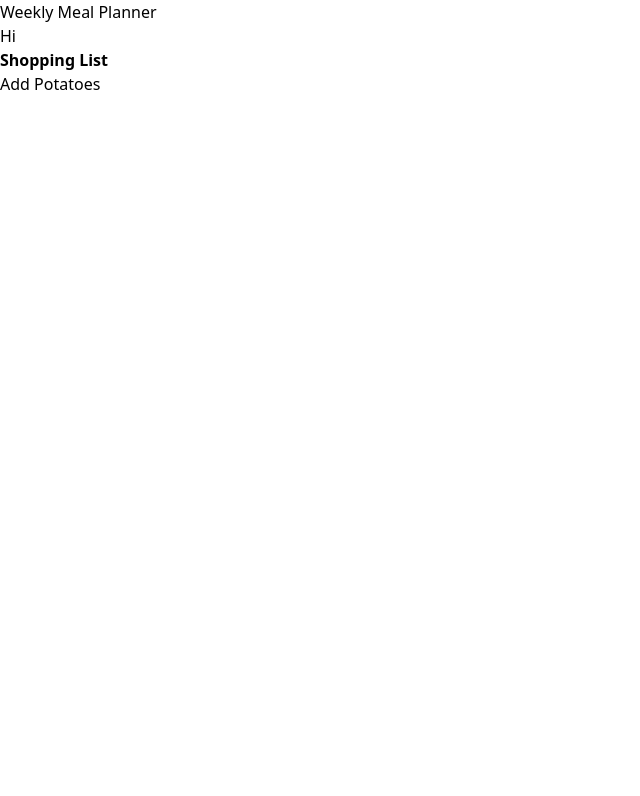
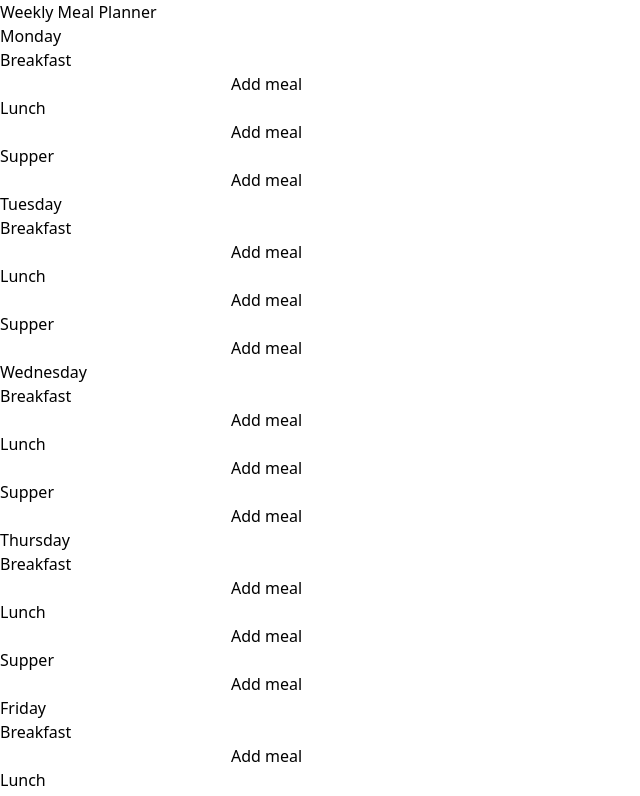
Before and after one commit to arturjzapater/meal-planner, a React app: page / in a window 1280 px wide. Shown: the top 796 px of the page, without its empty margins (0-640 px from the left). Built offline with nearby package versions, Linux system fonts and the light colour scheme.

Commit message:
added week schedule

```diff
--- a/src/components/App.tsx
+++ b/src/components/App.tsx
@@ -26,7 +26,7 @@ const mapStateToProps = (state: State) => ({ ...state })
 
 const mapDispatchToProps = (dispatch: CallableFunction) => ({
   addIngredient: (ingredient: string) => dispatch(actions.addIngredient(ingredient)),
-  addMeal: (day: string, meal: string, dish: string) => dispatch(actions.addMeal(day, meal, dish))
+  addMeal: (day: string) => (meal: string) => (dish: string) => dispatch(actions.addMeal(day, meal, dish))
 })
 
 export default connect(
--- /dev/null
+++ b/src/components/DaySchedule.tsx
@@ -0,0 +1,21 @@
+import React, { ReactElement } from 'react'
+import DaySection from './DaySection'
+import Meals from '../types/Meals'
+import { capitalise } from '../lib/utils'
+
+interface DayScheduleProps {
+    day: string,
+    meals: Meals,
+    addMeal: CallableFunction
+}
+
+const DaySchedule = ({ day, meals, addMeal }: DayScheduleProps): ReactElement => (
+  <article>
+    <h2>{capitalise(day)}</h2>
+    <DaySection title='Breakfast' content={meals.breakfast} addMeal={addMeal('breakfast')} />
+    <DaySection title='Lunch' content={meals.lunch} addMeal={addMeal('lunch')} />
+    <DaySection title='Supper' content={meals.supper} addMeal={addMeal('supper')} />
+  </article>
+)
+
+export default DaySchedule
--- /dev/null
+++ b/src/components/DaySection.tsx
@@ -0,0 +1,18 @@
+import React, { ReactElement } from 'react'
+import Mealbox from './Mealbox'
+
+interface DaySectionProps {
+  title: string,
+  content: string,
+  addMeal: CallableFunction
+}
+
+const DaySection = ({ title, content, addMeal }: DaySectionProps): ReactElement => (
+  <section>
+    <h2>{title}</h2>
+    <p>{content}</p>
+    <Mealbox addMeal={addMeal} />
+  </section>
+)
+
+export default DaySection
--- a/src/components/MealSchedule.tsx
+++ b/src/components/MealSchedule.tsx
@@ -1,4 +1,5 @@
 import React, { ReactElement } from 'react'
+import DaySchedule from './DaySchedule'
 import Meals from '../types/Meals'
 
 interface MealScheduleProps {
@@ -7,8 +8,20 @@ interface MealScheduleProps {
   addIngredient: CallableFunction
 }
 
-const MealSchedule = ({ meals, addMeal, addIngredient }: MealScheduleProps): ReactElement => (
-  <div>Hi</div>
-)
+const mapDay = (addMeal: CallableFunction) =>
+  ([key, val]: [string, Meals]): ReactElement =>
+    <DaySchedule day={key} meals={val} key={key} addMeal={addMeal(key)} />
+
+const MealSchedule = ({ meals, addMeal, addIngredient }: MealScheduleProps): ReactElement => {
+  const days = Object
+    .entries(meals)
+    .map(mapDay(addMeal))
+
+  return (
+    <section id='week-schedule'>
+      {days}
+    </section>
+  )
+}
 
 export default MealSchedule
--- /dev/null
+++ b/src/components/Mealbox.tsx
@@ -0,0 +1,28 @@
+import React, { useState, ReactElement } from 'react'
+
+interface MealboxProps {
+    addMeal: CallableFunction
+}
+
+const Mealbox = ({ addMeal }: MealboxProps): ReactElement => {
+  const [meal, setMeal] = useState('')
+
+  const handleChange = (event: React.ChangeEvent<HTMLInputElement>) => {
+    setMeal(event.target.value)
+  }
+
+  const handleSubmit = (event: React.MouseEvent) => {
+    event.preventDefault()
+    addMeal(meal)
+    setMeal('')
+  }
+
+  return (
+    <form>
+      <input type='text' value={meal} onChange={handleChange} />
+      <button onClick={handleSubmit}>Add meal</button>
+    </form>
+  )
+}
+
+export default Mealbox
--- /dev/null
+++ b/src/lib/utils.ts
@@ -0,0 +1,5 @@
+const capitalise = (str: string): string => str[0].toUpperCase() + str.slice(1)
+
+export {
+  capitalise
+}
--- a/src/reducer/index.ts
+++ b/src/reducer/index.ts
@@ -24,8 +24,22 @@ const actions: Record<string, CallableFunction> = {
   default: def
 }
 
+const dailyMeals = {
+  breakfast: '',
+  lunch: '',
+  supper: ''
+}
+
 const initState: State = {
-  meals: {},
+  meals: {
+    monday: { ...dailyMeals },
+    tuesday: { ...dailyMeals },
+    wednesday: { ...dailyMeals },
+    thursday: { ...dailyMeals },
+    friday: { ...dailyMeals },
+    saturday: { ...dailyMeals },
+    sunday: { ...dailyMeals }
+  },
   ingredients: []
 }
 
```
